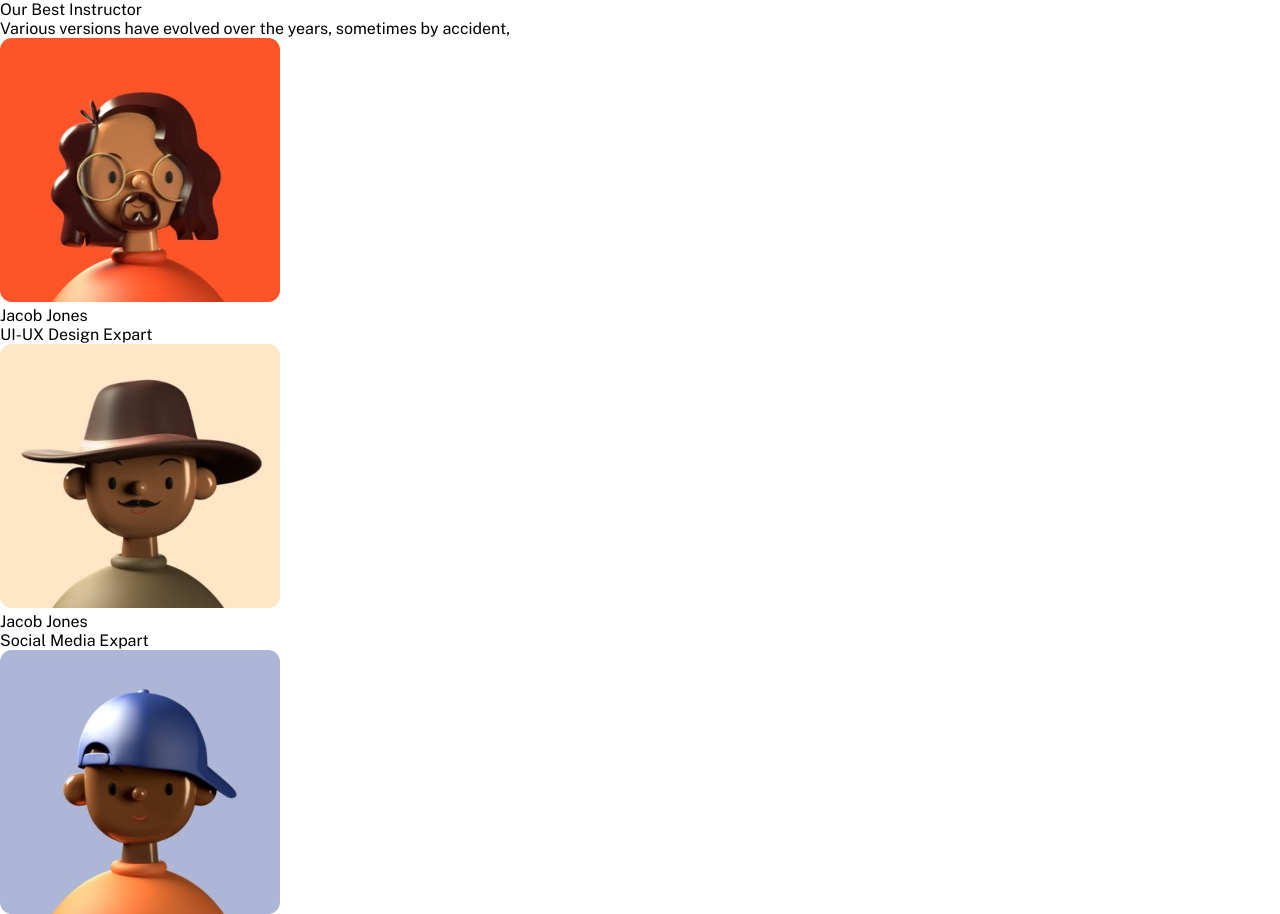
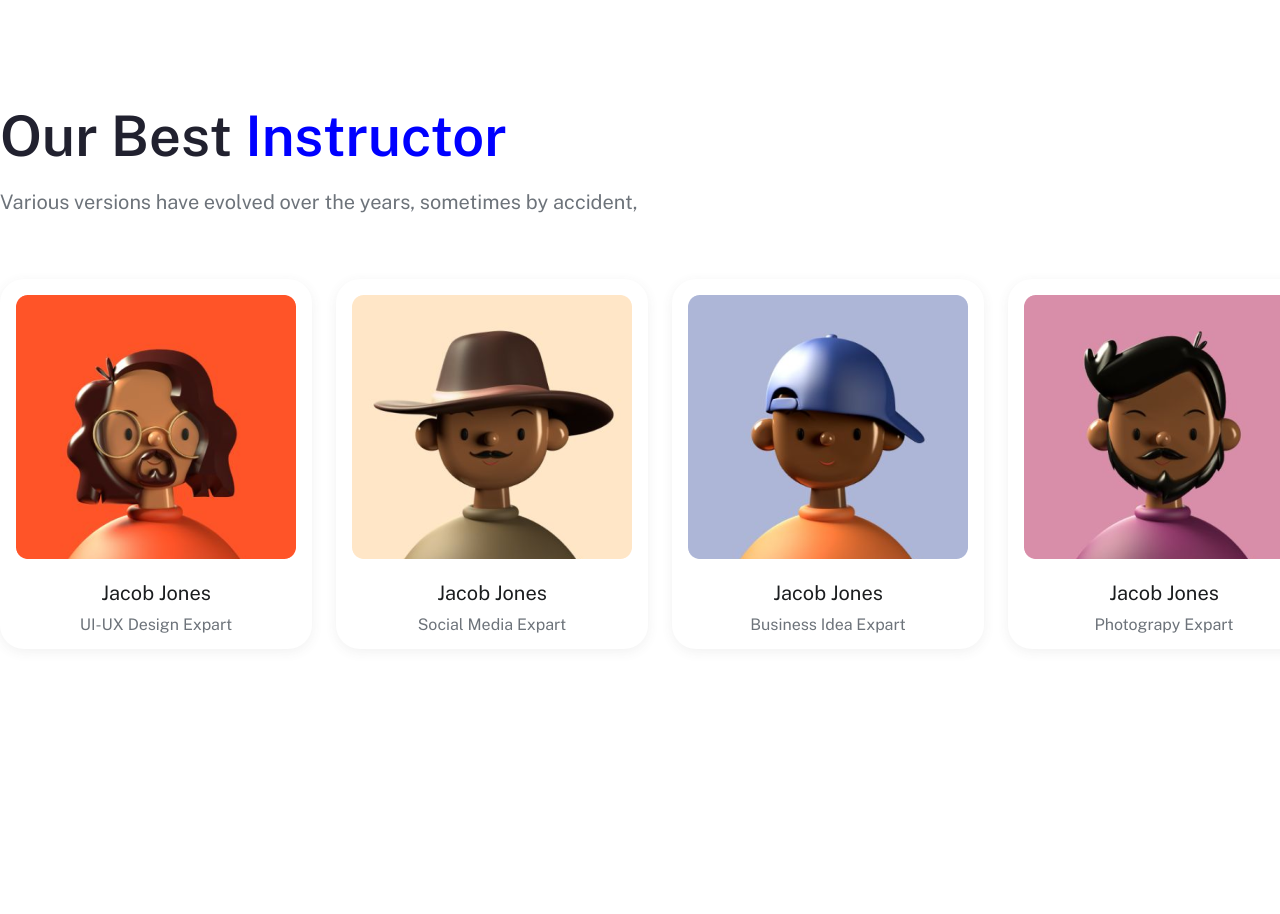
Before and after one commit to PetrKharitonov/git-test2, a plain HTML site: page index.html in a window 1280 px wide. Shown: the top 914 px of the page. After the commit the page ends 811 px from the top, so only its background shows below. Drawn offline with nearby package versions, Linux system fonts and the light colour scheme.

Commit message:
vsyakoe dobavila

```diff
--- a/css/style.css
+++ b/css/style.css
@@ -1,4 +1,3 @@
-
 body {
     font-family: 'Public Sans', sans-serif;
 }
@@ -14,3 +13,92 @@ body {
     max-width: 1320px;
     margin: 0 auto;
 }
+
+.instructors__title {
+    margin-top: 100px;
+    font-family: 'Public Sans';
+    font-style: normal;
+    font-weight: 600;
+    font-size: 56px;
+    line-height: 72px;
+    color: #21212F;
+}
+
+.instructors__text {
+    margin-top: 16px;
+    font-family: 'Public Sans';
+    font-style: normal;
+    font-weight: 400;
+    font-size: 20px;
+    line-height: 28px;
+
+    color: #6D737A;
+}
+
+.instructors__cards {
+    margin-top: 63px;
+    margin-bottom: 162px;
+    display: flex;
+    flex-direction: row;
+    gap: 24px;
+    align-items: center;
+    text-align: center;
+}
+
+.instructors__cards_UI-UX {
+    height: 370px;
+    width: 312px;
+    padding: 16px;
+    background: #FFFFFF;
+    box-shadow: 0px 3px 12px rgba(75, 75, 75, 0.08);
+    border-radius: 24px;
+}
+
+.instructors__title-small {
+    margin-top: 16px;
+    font-family: 'Public Sans';
+    font-style: normal;
+    font-weight: 400;
+    font-size: 20px;
+    line-height: 28px;
+
+    color: #1B1D1F;
+
+}
+
+.instructors__text-small {
+    margin-top: 6px;
+    font-family: 'Public Sans';
+    font-style: normal;
+    font-weight: 400;
+    font-size: 16px;
+    line-height: 24px;
+    color: #6D737A;
+}
+
+.instructors__cards_BI {
+    height: 370px;
+    width: 312px;
+    padding: 16px;
+    background: #FFFFFF;
+    box-shadow: 0px 3px 12px rgba(75, 75, 75, 0.08);
+    border-radius: 24px;
+}
+
+.instructors__cards_Ph {
+    height: 370px;
+    width: 312px;
+    padding: 16px;
+    background: #FFFFFF;
+    box-shadow: 0px 3px 12px rgba(75, 75, 75, 0.08);
+    border-radius: 24px;
+}
+
+.instructors__cards_SM {
+    height: 370px;
+    width: 312px;
+    padding: 16px;
+    background: #FFFFFF;
+    box-shadow: 0px 3px 12px rgba(75, 75, 75, 0.08);
+    border-radius: 24px;
+}
--- a/index.html
+++ b/index.html
@@ -1,17 +1,21 @@
 <!DOCTYPE html>
 <html lang="en">
+
 <head>
     <meta charset="UTF-8">
     <meta http-equiv="X-UA-Compatible" content="IE=edge">
     <meta name="viewport" content="width=device-width, initial-scale=1.0">
     <link rel="preconnect" href="https://fonts.googleapis.com">
     <link rel="preconnect" href="https://fonts.gstatic.com" crossorigin>
-    <link href="https://fonts.googleapis.com/css2?family=Public+Sans:ital,wght@0,100;0,200;0,300;0,400;0,500;0,600;0,700;0,800;0,900;1,100;1,200;1,300;1,400;1,500;1,600;1,700;1,800;1,900&display=swap" rel="stylesheet">
+    <link
+        href="https://fonts.googleapis.com/css2?family=Public+Sans:ital,wght@0,100;0,200;0,300;0,400;0,500;0,600;0,700;0,800;0,900;1,100;1,200;1,300;1,400;1,500;1,600;1,700;1,800;1,900&display=swap"
+        rel="stylesheet">
 
     <title>Document</title>
     <link rel="stylesheet" href="css/normalize.css">
     <link rel="stylesheet" href="css/style.css">
 </head>
+
 <body>
     <div class="wrapper">
 
@@ -33,30 +37,33 @@
             </section>
 
             <section class="instructors">
-                <h1 class="instructors__title">Our Best <span>Instructor</span></h1>
-                <p class="instructors__text">Various versions have evolved over the years, sometimes by accident,</p>
-                <g>
-                    <div class="instructors__UI-UX">
+                <div class="_container">
+                    <h1 class="instructors__title">Our Best <span style="color: blue;">Instructor</span></h1>
+                    <p class="instructors__text">Various versions have evolved over the years, sometimes by accident,
+                    </p>
+                    <g class="instructors__cards">
+                        <div class="instructors__cards_UI-UX">
                             <img src="/git-test2/img/UI-UX.png">
                             <h6 class="instructors__title-small">Jacob Jones</h6>
-                        <p>UI-UX Design Expart</p>
+                            <p class="instructors__text-small">UI-UX Design Expart</p>
                         </div>
-                    <div class="instructors__SM">
+                        <div class="instructors__cards_SM">
                             <img src="/git-test2/img/SM.png">
                             <h6 class="instructors__title-small">Jacob Jones</h6>
-                        <p>Social Media Expart</p>
+                            <p class="instructors__text-small">Social Media Expart</p>
                         </div>
-                    <div class="instrustors__BI">
+                        <div class="instructors__cards_BI">
                             <img src="/git-test2/img/BI.png">
                             <h6 class="instructors__title-small">Jacob Jones</h6>
-                        <p>Business Idea Expart</p>
+                            <p class="instructors__text-small">Business Idea Expart</p>
                         </div>
-                    <div class="instructors__Ph">
+                        <div class="instructors__cards_Ph">
                             <img src="/git-test2/img/Ph.png">
                             <h6 class="instructors__title-small">Jacob Jones</h6>
-                        <p>Photograpy Expart</p>
+                            <p class="instructors__text-small">Photograpy Expart</p>
                         </div>
                     </g>
+                </div>
             </section>
 
             <section class="feedback">
@@ -74,4 +81,5 @@
 
     </div>
 </body>
+
 </html>
```
Lines whose indentation alone changed are shown as unchanged.
